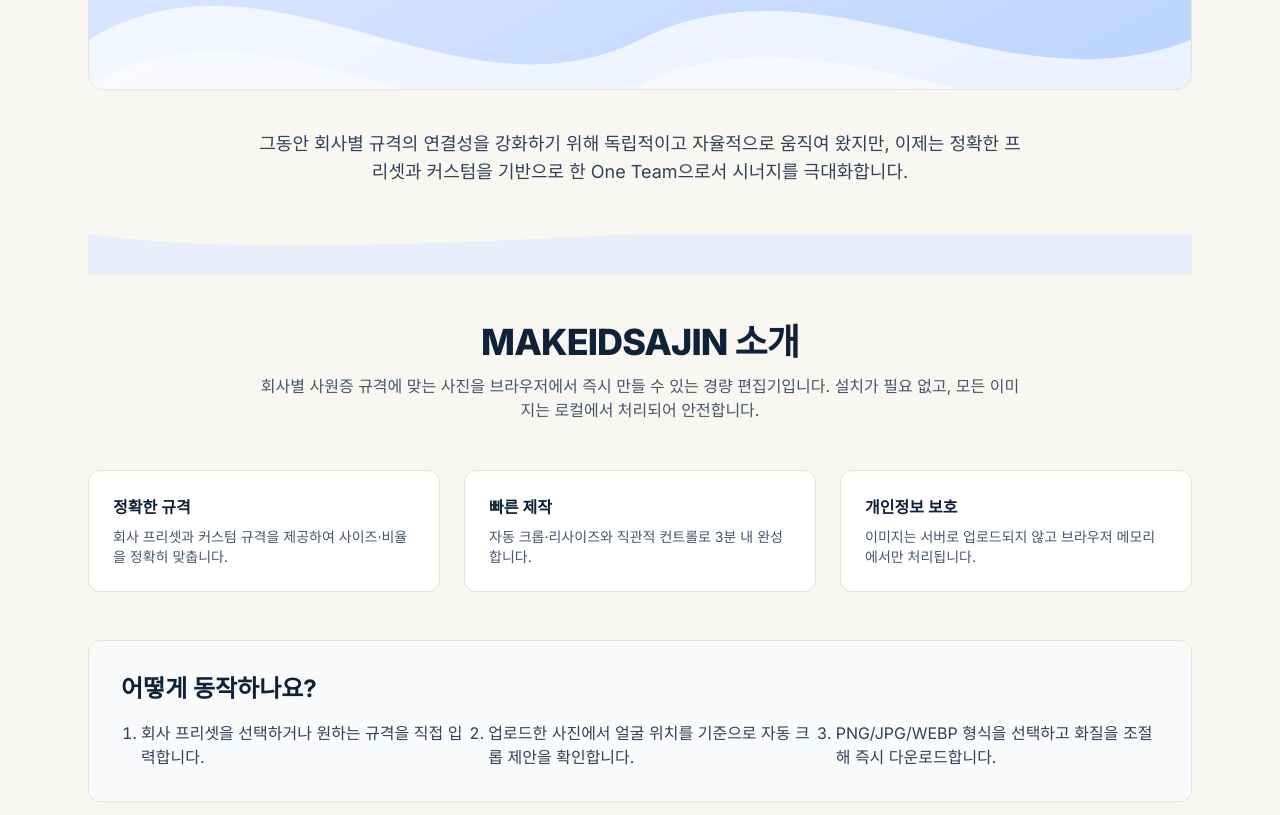
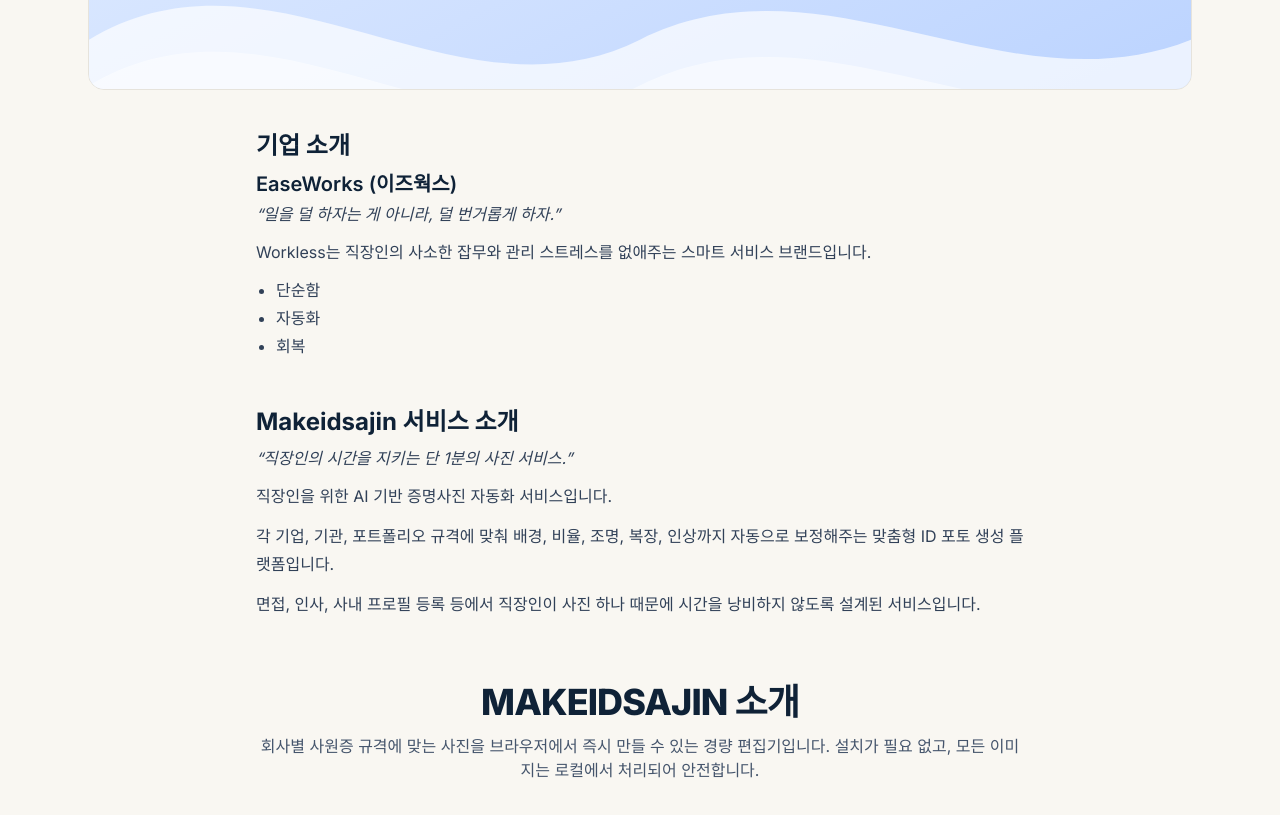
Before and after one commit to SUE960/dingco-vibecoding, a Next.js app: page /about in a window 1280 px wide. Shown: the part 520-1335 px from the top of the page. Built offline with nearby package versions, Linux system fonts and the light colour scheme.

Commit message:
content: /about 구성 재정리(기업 소개·EaseWorks·Makeidsajin 상세)

```diff
--- a/src/app/about/page.tsx
+++ b/src/app/about/page.tsx
@@ -32,19 +32,35 @@
         </div>
       </section>
 
-      {/* 인트로 카피 */}
-      <section className="text-center max-w-3xl mx-auto mb-12">
-        <p className="text-base md:text-lg text-slate-700 leading-7">
-          그동안 회사별 규격의 연결성을 강화하기 위해 독립적이고 자율적으로 움직여 왔지만,
-          이제는 정확한 프리셋과 커스텀을 기반으로 한 One Team으로서 시너지를 극대화합니다.
+      {/* 기업 소개 */}
+      <section className="max-w-3xl mx-auto mb-12">
+        <h2 className="text-2xl font-bold mb-2" style={{ color: 'var(--navy)' }}>기업 소개</h2>
+        <h3 className="text-xl font-semibold mb-1" style={{ color: 'var(--navy)' }}>EaseWorks (이즈웍스)</h3>
+        <p className="text-slate-700 italic mb-3">“일을 덜 하자는 게 아니라, 덜 번거롭게 하자.”</p>
+        <p className="text-slate-700 leading-7 mb-3">
+          Workless는 직장인의 사소한 잡무와 관리 스트레스를 없애주는 스마트 서비스 브랜드입니다.
+        </p>
+        <ul className="list-disc pl-5 text-slate-700 space-y-1">
+          <li>단순함</li>
+          <li>자동화</li>
+          <li>회복</li>
+        </ul>
+      </section>
+
+      {/* Makeidsajin 서비스 소개 */}
+      <section className="max-w-3xl mx-auto mb-16">
+        <h2 className="text-2xl font-bold mb-2" style={{ color: 'var(--navy)' }}>Makeidsajin 서비스 소개</h2>
+        <p className="text-slate-700 italic mb-3">“직장인의 시간을 지키는 단 1분의 사진 서비스.”</p>
+        <p className="text-slate-700 leading-7 mb-3">
+          직장인을 위한 AI 기반 증명사진 자동화 서비스입니다.
+        </p>
+        <p className="text-slate-700 leading-7 mb-3">
+          각 기업, 기관, 포트폴리오 규격에 맞춰 배경, 비율, 조명, 복장, 인상까지 자동으로 보정해주는 맞춤형 ID 포토 생성 플랫폼입니다.
+        </p>
+        <p className="text-slate-700 leading-7">
+          면접, 인사, 사내 프로필 등록 등에서 직장인이 사진 하나 때문에 시간을 낭비하지 않도록 설계된 서비스입니다.
         </p>
       </section>
-      {/* 곡선 디바이더 */}
-      <div className="mb-12">
-        <svg viewBox="0 0 1200 120" preserveAspectRatio="none" className="w-full h-10">
-          <path d="M0,0 C300,120 900,-120 1200,0 L1200,120 L0,120 Z" fill="#e8effa" />
-        </svg>
-      </div>
       <header className="text-center mb-12">
         <h1 className="text-4xl font-extrabold tracking-tight mb-3" style={{ color: 'var(--navy)' }}>
           MAKEIDSAJIN 소개
```
